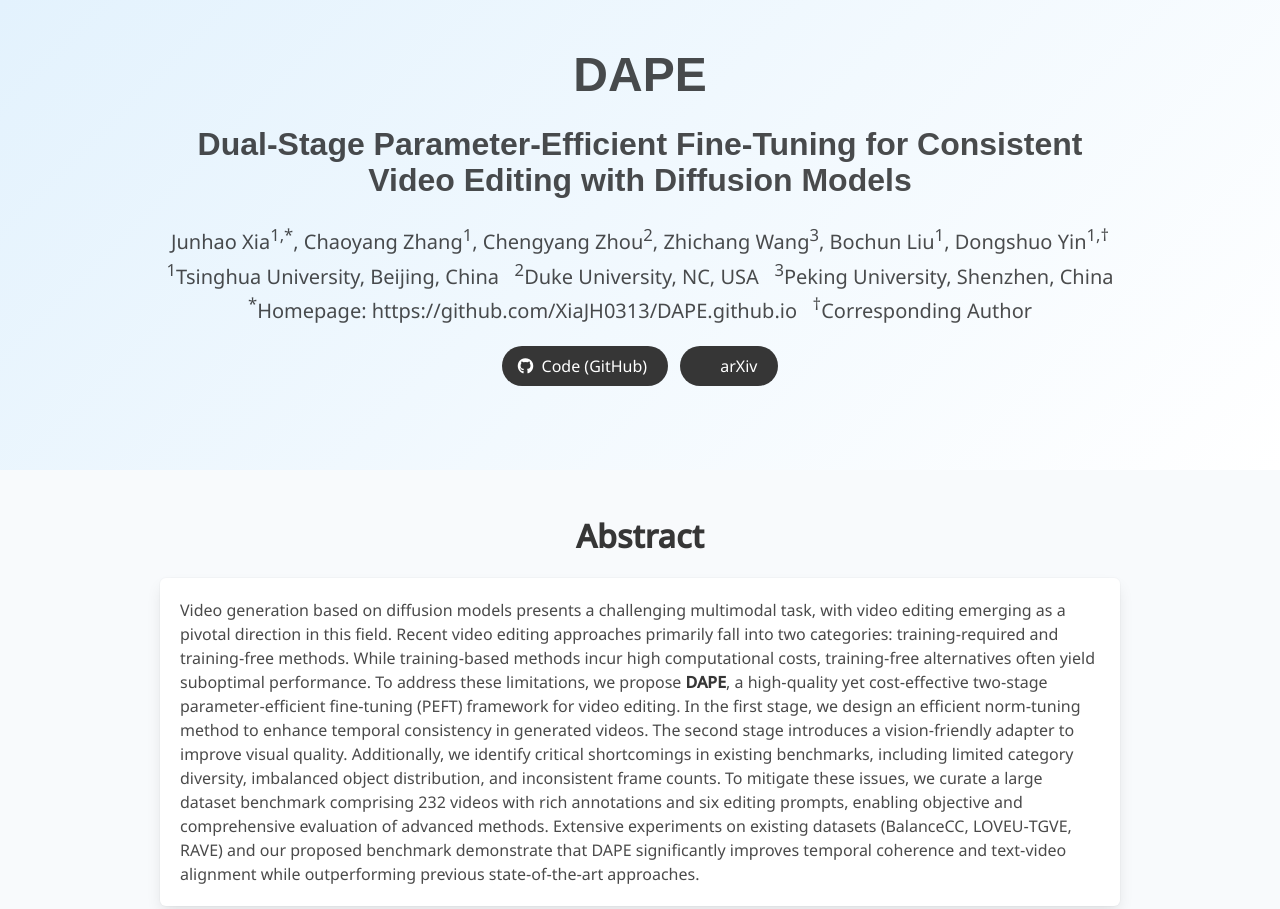
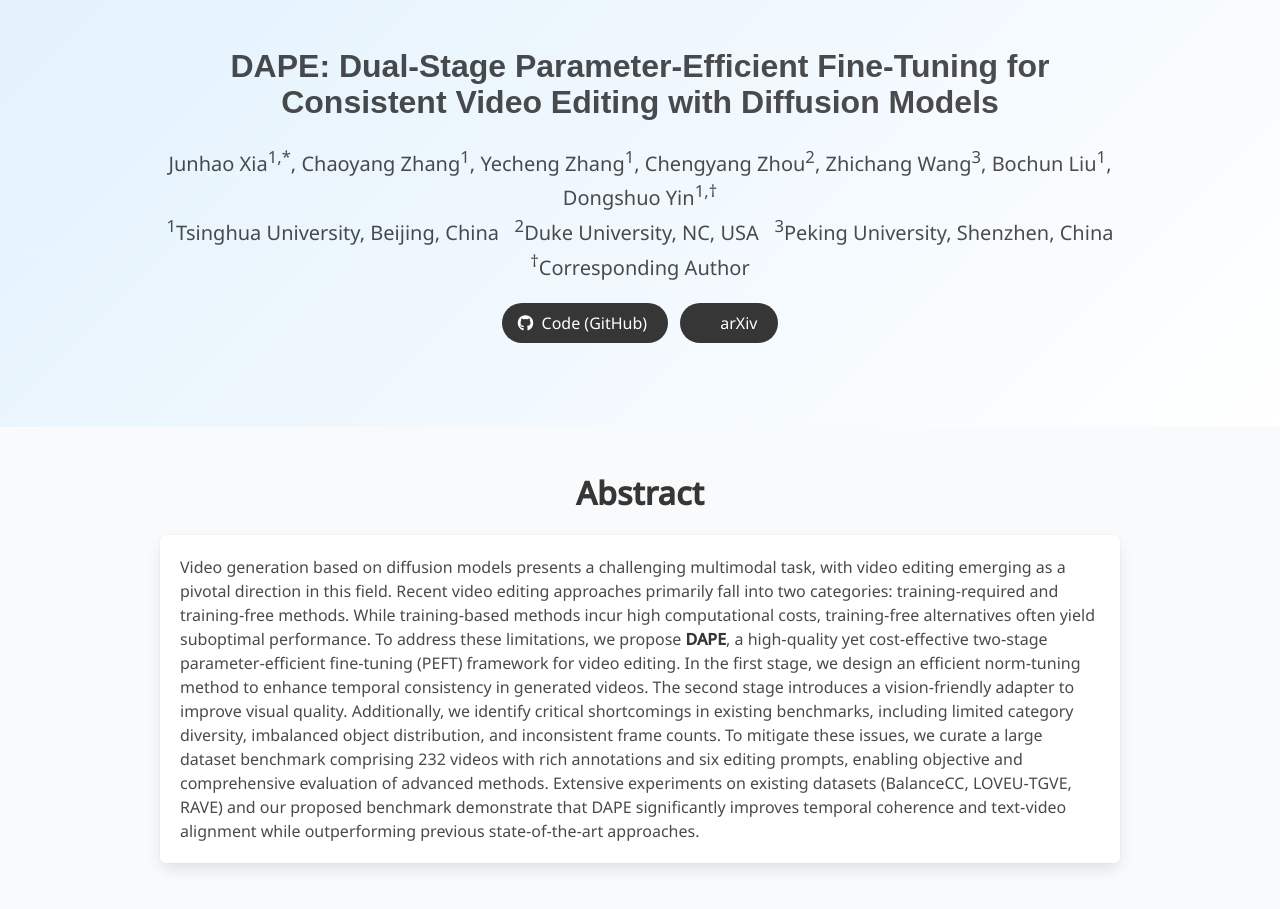
Before and after one commit to junhaoooxia/DAPE.github.io, a plain HTML site: page index.html in a window 1280 px wide. Shown: the top 909 px of the page. Drawn offline with nearby package versions, Linux system fonts and the light colour scheme; some icons are missing; a web font is replaced by a local one.

Commit message:
version-0.2
only for testing

```diff
--- a/index.html
+++ b/index.html
@@ -8,7 +8,8 @@
   <!-- Google Fonts & Icons -->
   <link href="https://fonts.googleapis.com/css?family=Google+Sans:400,500,600|Noto+Sans:400,500&display=swap" rel="stylesheet">
   <link rel="stylesheet" href="https://cdn.jsdelivr.net/npm/@fortawesome/fontawesome-free@6/css/all.min.css" />
-  <link rel="stylesheet" href="https://cdn.jsdelivr.net/npm/academicons@1.9.3/css/academicons.min.css" />
+  <!-- Academicons (ArXiv icon) loaded from Cloudflare CDN for reliability -->
+  <link rel="stylesheet" href="https://cdnjs.cloudflare.com/ajax/libs/academicons/1.9.4/css/academicons.min.css" />
 
   <!-- Bulma CSS -->
   <link rel="stylesheet" href="https://cdn.jsdelivr.net/npm/bulma@0.9.4/css/bulma.min.css" />
@@ -48,13 +49,14 @@
 <section class="hero is-light">
   <div class="hero-body">
     <div class="container is-max-desktop has-text-centered">
-      <h1 class="title is-1 publication-title">DAPE</h1>
-      <h2 class="title is-3 publication-title">
-        Dual‑Stage Parameter‑Efficient Fine‑Tuning for Consistent Video Editing with Diffusion Models
-      </h2>
+<!--       <h1 class="title is-1 publication-title">DAPE</h1> -->
+      <h1 class="title is-3 publication-title">
+        DAPE: Dual‑Stage Parameter‑Efficient Fine‑Tuning for Consistent Video Editing with Diffusion Models
+      </h1>
       <div class="is-size-5">
         <span class="author">Junhao Xia<sup>1,*</sup></span>,
         <span class="author">Chaoyang Zhang<sup>1</sup></span>,
+        <span class="author">Yecheng Zhang<sup>1</sup></span>,
         <span class="author">Chengyang Zhou<sup>2</sup></span>,
         <span class="author">Zhichang Wang<sup>3</sup></span>,
         <span class="author">Bochun Liu<sup>1</sup></span>,
@@ -62,15 +64,15 @@
       </div>
       <div class="is-size-5">
         <p><sup>1</sup>Tsinghua University, Beijing, China   <sup>2</sup>Duke University, NC, USA   <sup>3</sup>Peking University, Shenzhen, China</p>
-        <p><sup>*</sup>Homepage: <a href="https://github.com/XiaJH0313/DAPE.github.io">https://github.com/XiaJH0313/DAPE.github.io</a>   <sup>&#8224;</sup>Corresponding Author</p>
+        <p><sup>&#8224;</sup>Corresponding Author</p>
       </div>
 
       <!-- Quick Links -->
       <div class="publication-links mt-4">
-        <a class="button is-rounded is-dark" href="https://github.com/XiaJH0313/DAPE" target="_blank">
+        <a class="button is-rounded is-dark" href="https://github.com/junhaoooxia/DAPE.github.io" target="_blank">
           <span class="icon"><i class="fab fa-github"></i></span><span>Code (GitHub)</span>
         </a>
-        <a class="button is-rounded is-dark" href="https://arxiv.org/abs/2405.00000" target="_blank">
+        <a class="button is-rounded is-dark" href="https://junhaoooxia.github.io/DAPE.github.io/" target="_blank">
           <span class="icon"><i class="ai ai-arxiv"></i></span><span>arXiv</span>
         </a>
       </div>
@@ -107,7 +109,7 @@
 <footer class="footer">
   <div class="content has-text-centered">
     <p>
-      Website template adapted from <a href="https://github.com/nerfies/nerfies.github.io" target="_blank">nerfies.github.io</a> under the <a href="https://opensource.org/licenses/MIT" target="_blank">MIT License</a>.
+      Website template adapted from <a href="https://ruoyufeng.github.io/CCEdit.github.io/" target="_blank">CCEdit</a>.
     </p>
   </div>
 </footer>
```
